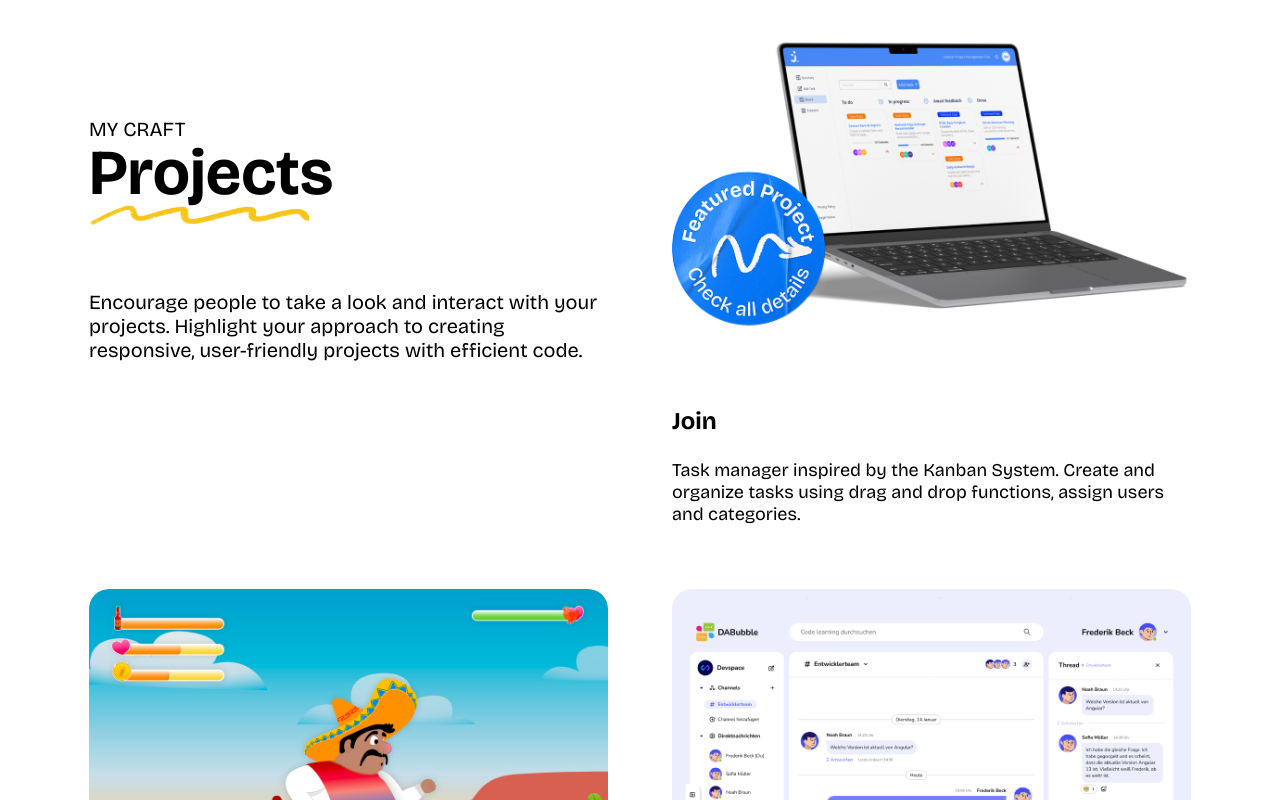
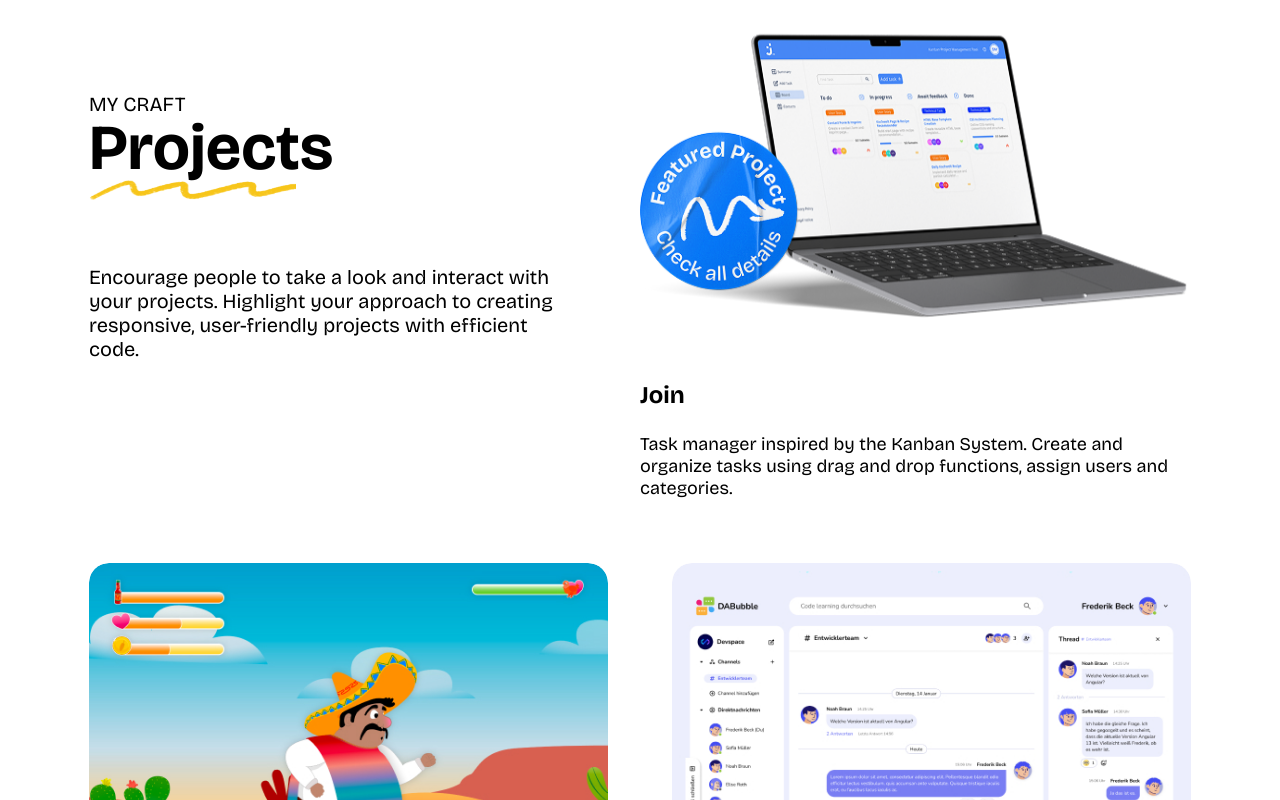
Before and after one commit to LevinKrischer/portfolio, an Angular app: page / in a window 1280 px wide. Shown: the part 2260-3060 px from the top of the page. Built offline with nearby package versions, Linux system fonts and the light colour scheme.

Commit message:
add: hover effects and animation on project images

```diff
--- a/src/app/shared/components/main-sections/about-me/about-me.scss
+++ b/src/app/shared/components/main-sections/about-me/about-me.scss
@@ -95,26 +95,6 @@
   }
 }
 
-.btnStandard {
-  font-family: 'BricolageGrotesque', sans-serif;
-  font-size: 1rem;
-  border: var(--color-secondary) solid 1px;
-  border-radius: 24px;
-  padding: 8px 16px;
-  margin: 0px 4px 4px;
-  color: var(--color-secondary);
-  background-color: transparent;
-  box-shadow: 4px 4px var(--color-secondary);
-  transition: all 0.3s ease;
-
-  &:hover {
-    box-shadow: 0px 0px var(--color-secondary);
-    transform: translate(4px, 4px);
-    background-color: #f87a55;
-    cursor: pointer;
-  }
-}
-
 .headlineUnderline {
   position: absolute;
   bottom: -16px;
--- a/src/app/shared/components/main-sections/projects/projects.html
+++ b/src/app/shared/components/main-sections/projects/projects.html
@@ -13,7 +13,14 @@
           Highlight your approach to creating responsive, user-friendly projects with efficient code.</p>
       </div>
       <div class="projectShowcase">
-        <img src="./assets/imgs/layout/join-project-img.png" alt="" class="projectImg">
+        <div class="projectImgContainer">
+          <img src="./assets/imgs/layout/laptop.png" alt="" class="projectImgJoin">
+          <img src="./assets/imgs/layout/laptop.png" alt="" class="projectImgFloat">
+          <img src="./assets/imgs/layout/featured-sticker.png" alt="" class="featuredSticker">
+          <div class="projectImgOverlay">
+            <button class="btnStandardWhite"><span class="f-size-20"><a href="">Project details</a></span></button>
+          </div>
+        </div>
         <p class="f-size-24 font-bold">Join</p>
         <p>Task manager inspired by the Kanban System. Create and organize tasks using drag and drop
           functions, assign users and
@@ -22,16 +29,30 @@
     </section>
     <section class="contentBottom">
       <div class="projectShowcase">
-        <img src="./assets/imgs/layout/pollo-loco-project-img.jpg" alt="" class="projectImg">
+
+        <div class="projectImgContainer">
+          <img src="./assets/imgs/layout/pollo-loco-project-img.jpg" alt="" class="projectImg">
+          <div class="projectImgOverlay">
+            <button class="btnStandardWhite"><span class="f-size-20"><a href="">Project details</a></span></button>
+          </div>
+        </div>
+
         <p class="f-size-24 font-bold">El pollo loco</p>
-        <p>Jump, run and throw game based on object-oriented approach. Help Pepe to find coins and tabasco salsa to fight against
-        the crazy hen.</p>
+        <p>Jump, run and throw game based on object-oriented approach. Help Pepe to find coins and tabasco salsa to
+          fight against
+          the crazy hen.</p>
       </div>
       <div class="projectShowcase">
-        <img src="./assets/imgs/layout/da-bubble-project-img.jpg" alt="" class="projectImg">
+        <div class="projectImgContainer">
+          <img src="./assets/imgs/layout/da-bubble-project-img.jpg" alt="" class="projectImg">
+          <div class="projectImgOverlay">
+            <button class="btnStandardWhite"><span class="f-size-20"><a href="">Project details</a></span></button>
+          </div>
+        </div>
         <p class="f-size-24 font-bold">DABubble</p>
-        <p>This App is a Slack Clone App. It revolutionizes team communication and collaboration with its intuitive interface,
-        real-time messaging, and robust channel organization.</p>
+        <p>This App is a Slack Clone App. It revolutionizes team communication and collaboration with its intuitive
+          interface,
+          real-time messaging, and robust channel organization.</p>
       </div>
     </section>
   </section>
--- a/src/app/shared/components/main-sections/projects/projects.scss
+++ b/src/app/shared/components/main-sections/projects/projects.scss
@@ -73,11 +73,87 @@
   flex-direction: column;
   gap: 24px;
   width: 50%;
+
+  &:hover {
+    cursor: pointer;
+  }
+
+  .projectImgContainer {
+    width: 100%;
+    border-radius: 20px;
+    overflow: hidden;
+
+    .projectImgOverlay {
+      position: absolute;
+      top: 0;
+      left: 0;
+      width: 100%;
+      height: 100%;
+      background: linear-gradient(to top, rgba(0, 0, 0, 0.8) 0%, rgba(255, 255, 255, 0) 50%);
+      opacity: 0;
+      display: flex;
+      align-items: flex-end;
+      justify-content: flex-end;
+      padding: 36px;
+      transition: opacity 0.3s ease-in-out;
+    }
+
+    &:hover .projectImg {
+      scale: 1.1;
+    }
+
+    &:hover .projectImgOverlay {
+      opacity: 1;
+    }
+
+    &:hover .projectImgFloat {
+      animation-play-state: paused;
+      scale: 1.1;
+    }
+  }
+
+  .projectImg {
+    width: 100%;
+    border-radius: 20px;
+    scale: 1.0;
+    transition: all 0.3s ease-in-out;
+
+    &Join {
+      opacity: 0;
+    }
+  }
+
 }
 
-.projectImg {
+.featuredSticker {
+  position: absolute;
+  bottom: 64px;
+  left: 0px;
+  width: 160px;
+}
+
+.projectImgFloat {
+  position: absolute;
+  top: 0;
+  left: 0;
   width: 100%;
-  border-radius: 20px;
+  opacity: 1;
+  animation: floatAnimation 4s ease-in-out infinite;
+  transition: 0.4s ease-in-out;
+}
+
+@keyframes floatAnimation {
+  0% {
+    transform: translateY(0px);
+  }
+
+  50% {
+    transform: translateY(-20px);
+  }
+
+  100% {
+    transform: translateY(0px);
+  }
 }
 
 .animationContainerWidth {
--- a/src/styles.scss
+++ b/src/styles.scss
@@ -97,3 +97,43 @@ h2 {
   justify-content: flex-end;
   width: 100%;
 }
+
+.btnStandard {
+  font-family: 'BricolageGrotesque', sans-serif;
+  font-size: 1rem;
+  border: var(--color-secondary) solid 1px;
+  border-radius: 24px;
+  padding: 8px 16px;
+  margin: 0px 4px 4px;
+  color: var(--color-secondary);
+  background-color: transparent;
+  box-shadow: 4px 4px var(--color-secondary);
+  transition: all 0.3s ease;
+
+  &:hover {
+    box-shadow: 0px 0px var(--color-secondary);
+    transform: translate(4px, 4px);
+    background-color: #f87a55;
+    cursor: pointer;
+  }
+}
+
+.btnStandardWhite {
+  font-family: 'BricolageGrotesque', sans-serif;
+  font-size: 1rem;
+  border: var(--color-primary) solid 1px;
+  border-radius: 24px;
+  padding: 8px 16px;
+  margin: 0px 4px 4px;
+  color: var(--color-primary);
+  background-color: transparent;
+  box-shadow: 4px 4px var(--color-primary);
+  transition: all 0.3s ease;
+
+  &:hover {
+    box-shadow: 0px 0px var(--color-primary);
+    transform: translate(4px, 4px);
+    background-color: #f87a55;
+    cursor: pointer;
+  }
+}
```
Also changed, not shown: public/assets/imgs/layout/featured-sticker.png (added).
